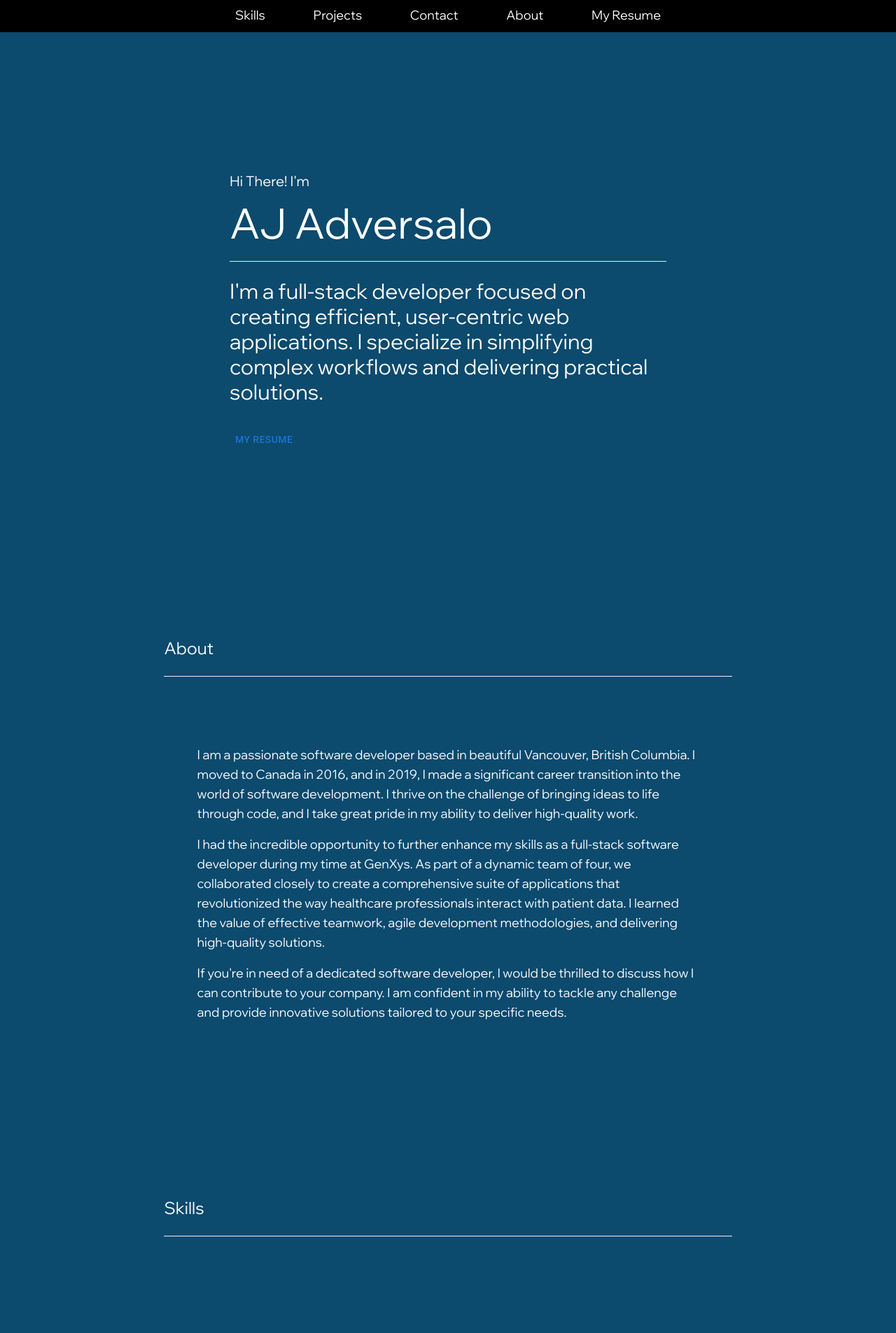
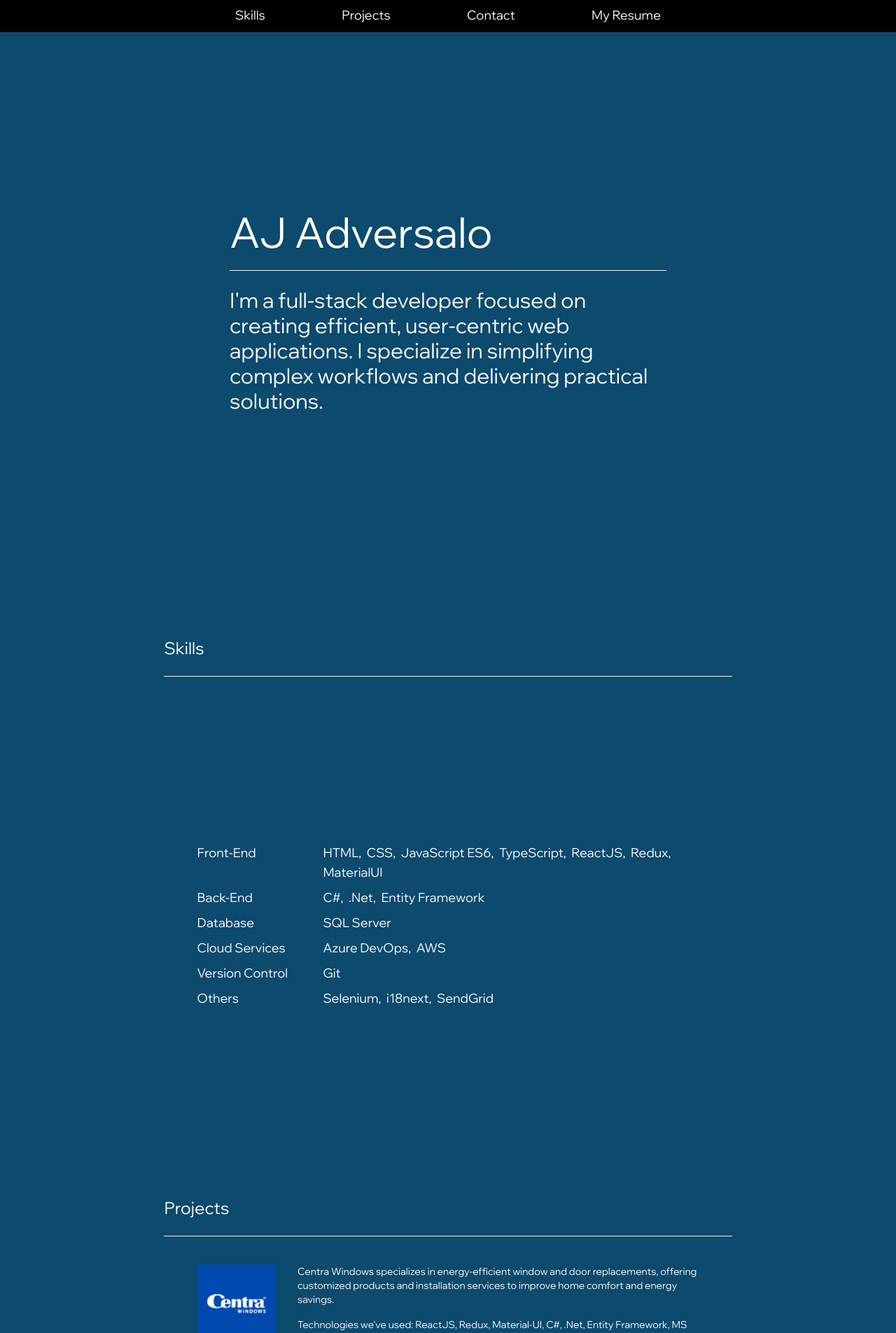
Before and after one commit to ajadversalo/ajadversalo.github.io, a React (Create React App) app: page / in a window 1280 px wide. Shown: the top 1905 px of the page at 70% size. Built offline with nearby package versions, Linux system fonts and the light colour scheme.

Commit message:
Enable mobile navigation

```diff
--- a/src/App.tsx
+++ b/src/App.tsx
@@ -70,24 +70,26 @@ function App() {
         );
     }
 
+    const NavBar = () => {
         return (
-        <div className="bg-sky-900">
-            <div className="flex justify-center text-white sticky top-0 bg-black pt-2 pb-2 z-[50]">
+            <div className="flex justify-center text-white fixed bottom-0 lg:sticky lg:top-0 bg-black pt-2 pb-2 z-[50] w-full">
                 <div className="text-lg flex flex-row justify-between border-box w-full sm:w-full lg:w-[40rem] xl:w-[40rem] pl-4 pr-4">
                     <AnchorLink href={"#skills"} label={"Skills"} />
                     <AnchorLink href={"#projects"} label={"Projects"} />
                     <AnchorLink href={"#contact"} label={"Contact"} />
-                    <AnchorLink href={"#about"} label={"About"} />
+                    {false && <AnchorLink href={"#about"} label={"About"} />}
                     <AnchorLink href={"#myresume"} label={"My Resume"} />
                 </div>
             </div>
+        );
+    }
+
+    return (
+        <div className="bg-sky-900 relative">
+            <NavBar />
             <div className="h-screen">
-
             <div className="h-full flex items-center justify-center">
                 <div className={"w-[40rem] text-white p-2"}>
-                    <div className={"text-xl pb-4"}>
-                        Hi There! I'm
-                    </div>
                     <div className={"text-6xl"}>
                         AJ Adversalo
                     </div>
@@ -95,6 +97,7 @@ function App() {
                     <div className={"text-3xl"}>
                         I'm a full-stack developer focused on creating efficient, user-centric web applications. I specialize in simplifying complex workflows and delivering practical solutions.
                     </div>
+                    {false &&
                         <div style={{ paddingTop: '2rem' }}>
                             <Button className={""}
                                 onClick={() => { }}
@@ -102,9 +105,9 @@ function App() {
                                 My Resume
                             </Button>
                         </div>
+                    }
                 </div>
                 </div>
-
             {false &&
                 <div>
                     <div className={""} style={height < 550 ? { position: 'relative', paddingTop: '2rem' } : { position: 'absolute', bottom: 15 }}>
@@ -118,8 +121,13 @@ function App() {
                 </div>
             }
             </div>
+
+            {false &&
+                <>
                     <div id="about" className=""></div>
                     <About content={aboutContent} />
+                </>
+            }
             <div id="skills" className=""></div>
             <Skills />
             <div id="projects" className=""></div>
@@ -127,7 +135,7 @@ function App() {
                 productList={productListGenXys}
                 productListCentra={productListCentra}
             />
-            <div id="contact" className="mt-32"></div>
+            <div id="contact" className=""></div>
             <Contact
                 setOpenPopup={setOpenPopup}
                 setPopupMsg={setPopupMsg}
--- a/src/Pages/About.tsx
+++ b/src/Pages/About.tsx
@@ -10,7 +10,7 @@ function About(props: any) {
     const { content } = props;
 
     return (
-        <PageContainer title="About">
+        <PageContainer title="About" fillScreen={true}>
             {content.map((c: any, index: number) => {
                 return(<p className="pb-4" key={`paragraph-${index}`}>{c}</p>)
             })}
--- a/src/Pages/Contact.tsx
+++ b/src/Pages/Contact.tsx
@@ -89,24 +89,21 @@ function Contact(props: ContactProps) {
 
     return (
         <div>
-            <PageContainer title="Contact">
-                <div className="mt-4 flex flex-row">
-                    <div className="w-[20%]"></div>
-                    <div className="w-100 text-left">
-                        {contactSubText}
-                    </div>
+            <PageContainer title="Contact" fillScreen={true}>
+                <div className="flex flex-row">
+                    {contactSubText}
                 </div>
-                <div className="w-100 mt-8">
-                    <div className="mt-2 flex flex-row">
-                        <div className="w-[20%]">Your Name</div>
+                <div className="w-100 mt-16">
+                    <div className={`mt-2 flex flex-col lg:flex-row`}>
+                        <div className="lg:w-[20%] mb-2 lg:mb-0">Your Name</div>
                         <Input placeholder={""} />
                     </div>
-                    <div className="mt-4 flex flex-row">
-                        <div className="w-[20%]">Your Email</div>
+                    <div className="mt-4 flex  flex-col lg:flex-row">
+                        <div className="lg:w-[20%] mb-2 lg:mb-0">Your Email</div>
                         <Input placeholder={""} />
                     </div>
-                    <div className="mt-4 flex flex-row">
-                        <div className="w-[20%]">Message</div>
+                    <div className="mt-4 flex  flex-col lg:flex-row">
+                        <div className={`lg:w-[20%] mb-2 lg:mb-0`}>Message</div>
                         <TextArea
                             rows={3}
                             placeholder={""}
--- a/src/Pages/PageContainer.tsx
+++ b/src/Pages/PageContainer.tsx
@@ -3,21 +3,23 @@ import React from 'react';
 import { Divider } from "antd";
 
 type PageContainerProps = {
-    content: string[]
+    content: string[],
+    className?: string,
+    fillScreen: boolean
 }
 
 function PageContainer(props: any) {
-    const { title } = props;
+    const { title, className, fillScreen } = props;
 
     return(
-        <div className={"text-white p-4 h-screen pt-16"}>
+        <div className={`text-white p-4 ${fillScreen ? "h-screen" : ""} lg:pt-16 ${className}`}>
             <div className="flex items-center justify-center">
                 <div className="w-full lg:w-[65%] xl:w-[65%]">
                     <h2 className={"text-2xl"}>{title}</h2>
-                    <Divider className="bg-white" />
+                    <Divider className="bg-white mb-0" />
                 </div>
             </div>
-            <div className="flex items-center justify-center h-100 lg:h-full xl:h-full mt-[-1rem] lg:mt-[-5rem] xl:mt-[-5rem]">
+            <div className={`flex lg:items-center justify-center h-100 lg:h-full`}>
                 <div className="w-full text-sm lg:text-lg xl:text-lg lg:w-[60%] xl:w-[60%]">
                     <div className={"p-4"}>
                         {props.children}
--- a/src/Pages/Projects.tsx
+++ b/src/Pages/Projects.tsx
@@ -30,8 +30,8 @@ function Projects(props: ProjectsProps) {
     }
 
     return (
-        <PageContainer title="Projects">
-            <div className="flex flex-row mt-40">
+        <PageContainer title="Projects" className="">
+            <div className="flex flex-row">
                 <div className={"w-[20%]"}>
                     <img src={`./centra-logo.png`} alt='genxys-logo' style={{ width: '7rem', paddingTop: '1.5rem', paddingBottom: '0.5rem' }} />
                 </div>
--- a/src/Pages/Skills.tsx
+++ b/src/Pages/Skills.tsx
@@ -38,11 +38,11 @@ function Skills() {
 
     const Skill = (props: any) => {
         return (
-            <div style={{display: 'flex', paddingTop: '1rem'}}>
+            <div className={"flex flex-col sm:flex-row mb-2"}>
                 <div className={"w-[15rem]"}>
                     {props.category}
                 </div>
-                <div className={"w-100"}>
+                <div className={`w-100 ml-4 lg:ml-0 w-full`}>
                     {props?.items?.split(",").map((sk: string, index: number) => {
                         return (
                             <span className="pr-1">
@@ -57,7 +57,7 @@ function Skills() {
     }
 
     return (
-        <PageContainer title="Skills">
+        <PageContainer title="Skills" fillScreen={true}>
             {skills.map((p: any) => {
                 return (
                     <Skill
```
Lines whose indentation alone changed are shown as unchanged.
